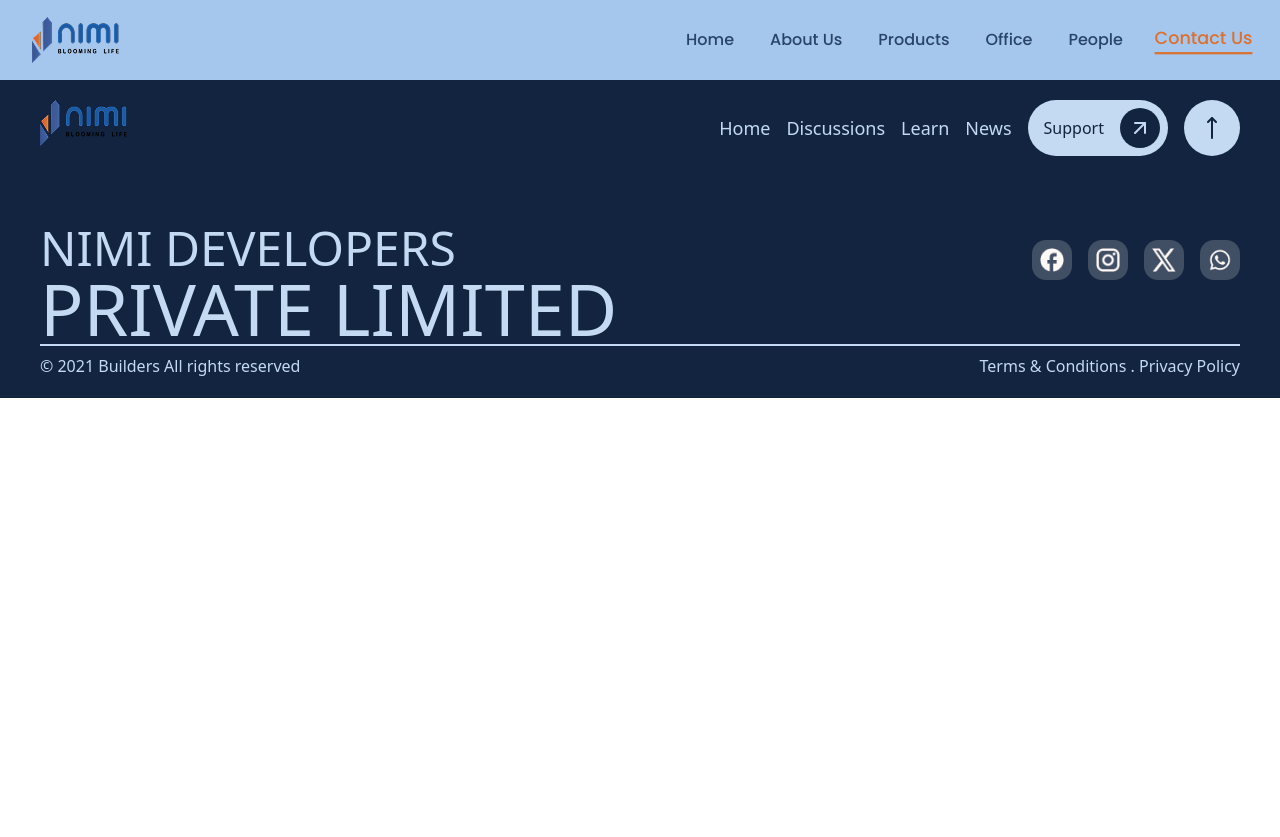
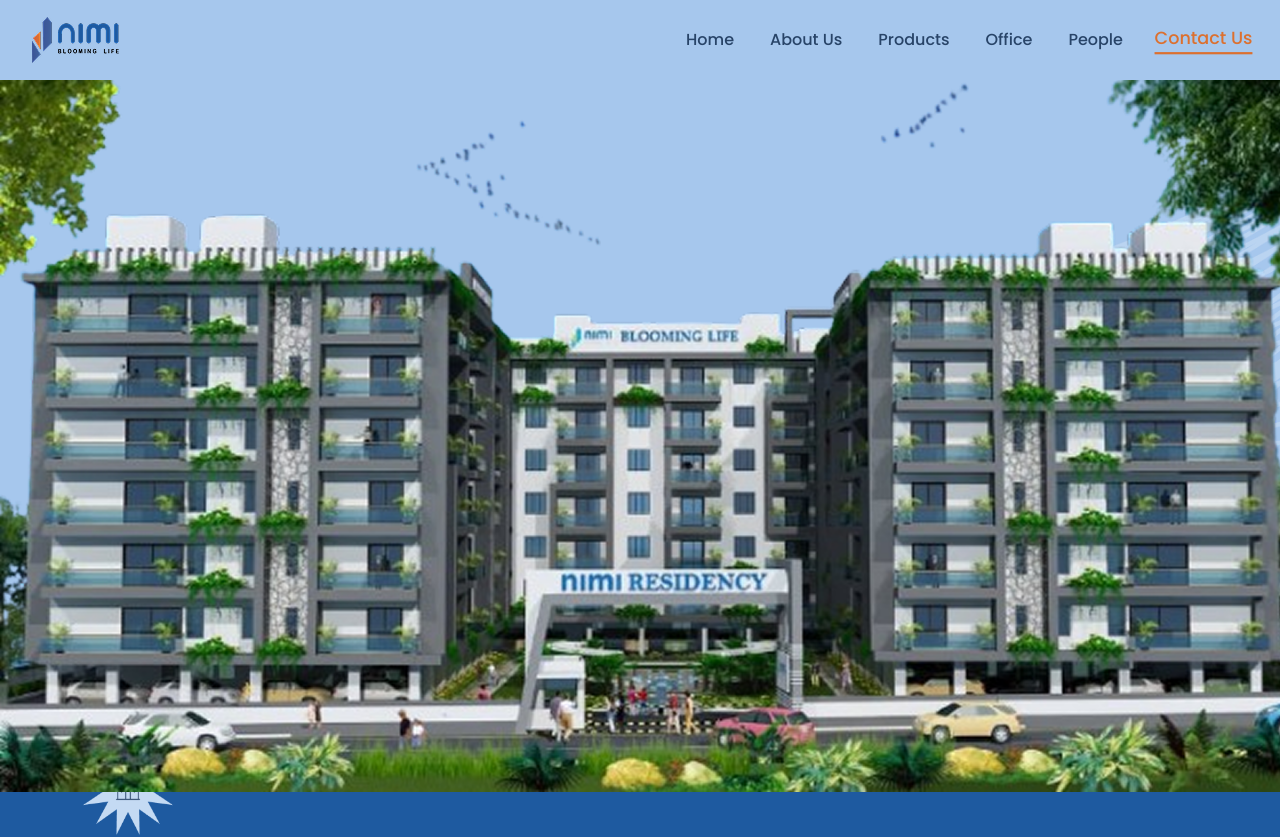
Before and after one commit to Ankit-Kum-ar/nimi-portfolio, a React (Vite) app: page /contact in a window 1280 px wide. Shown: the top 837 px of the page. Before the commit the page ends 800 px from the top, so only its background shows below. Built offline with nearby package versions, Linux system fonts and the light colour scheme.

Commit message:
add Contact page; integrate VisitingcardBanner and background images for layout

```diff
--- a/src/App.tsx
+++ b/src/App.tsx
@@ -3,6 +3,7 @@ import Footer from "./components/Footer"
 import Navbar from "./components/Navbar"
 import Home from "./Pages/Home/Home"
 import Product from "./Pages/Product/Product"
+import Contact from "./Pages/ContactUs/Contact"
 
 function App() {
   return (
@@ -11,6 +12,7 @@ function App() {
       <Routes>
         <Route path="/" element={<Home />} />
         <Route path="/product" element={<Product />} />
+        <Route path="/contact" element={<Contact />} />
       </Routes>
       <Footer />
     </>
--- /dev/null
+++ b/src/Pages/ContactUs/Contact.tsx
@@ -0,0 +1,18 @@
+import VisitingcardBanner from "@/components/VisitingcardBanner";
+import bg from "/images/Product-bg.png";
+import gradient from "/images/product-gradient.png";
+
+const Contact = () => {
+  return (
+    <div className="min-h-screen bg-[#90BAE9]/80">
+      <img src={bg} alt="Product-bg" className="relative z-20" />
+      <div className="absolute top-0 left-0 w-full z-0 opacity-70 md:block hidden">
+          <img src={gradient} alt="" />
+      </div>
+
+      <VisitingcardBanner />
+    </div>
+  )
+}
+
+export default Contact
```
